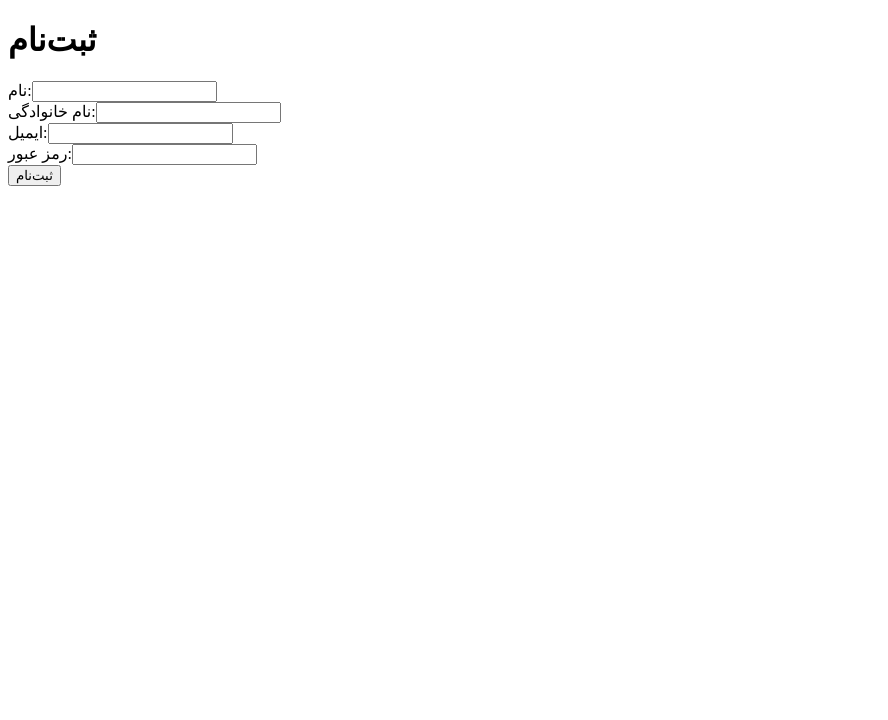
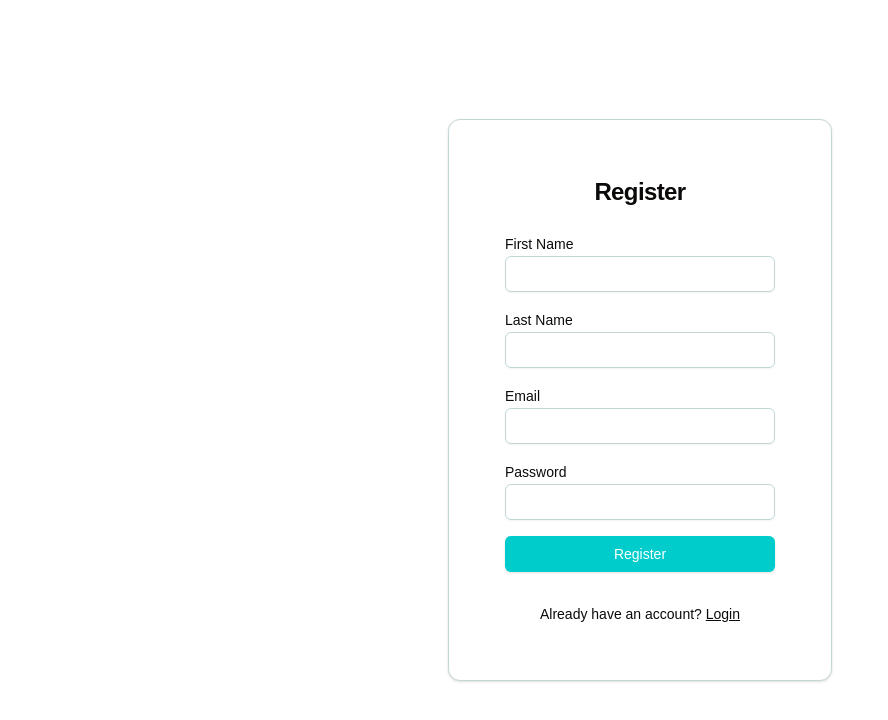
Before and after one commit to MTavakolikia/blogino, a Next.js app: page /register in a window 1280 px wide. Shown: the top 720 px of the page, without its empty margins (0-888 px from the left). Built offline with nearby package versions, Linux system fonts and the light colour scheme.

Commit message:
add some style to auth section

```diff
--- /dev/null
+++ b/src/app/(auth)/forget-password/page.tsx
@@ -0,0 +1,68 @@
+"use client"
+import { useForm } from "react-hook-form";
+import { zodResolver } from "@hookform/resolvers/zod";
+import { useState } from "react";
+import axios from "axios";
+import { ForgotPasswordFormData, forgotPasswordSchema } from "@/lib/validators/auth";
+import { Button } from "@/components/ui/button";
+import { Card, CardContent, CardHeader, CardTitle } from "@/components/ui/card";
+import { Input } from "@/components/ui/input";
+import { Label } from "@/components/ui/label";
+
+export default function ForgotPasswordForm() {
+    const [loading, setLoading] = useState(false);
+    const [error, setError] = useState<string | null>(null);
+    const [success, setSuccess] = useState<string | null>(null);
+
+    const {
+        register,
+        handleSubmit,
+        formState: { errors },
+    } = useForm<ForgotPasswordFormData>({
+        resolver: zodResolver(forgotPasswordSchema),
+    });
+
+    const onSubmit = async (data: ForgotPasswordFormData) => {
+        setLoading(true);
+        setError(null);
+        setSuccess(null);
+
+        try {
+            const response = await axios.post("/api/forgot-password", data);
+            setSuccess(response.data.message || "Password reset link sent!");
+        } catch (err: any) {
+            if (err.response && err.response.data) {
+                setError(err.response.data.error || "An error occurred.");
+            } else {
+                setError("An error occurred, please try again.");
+            }
+        } finally {
+            setLoading(false);
+        }
+    };
+
+
+    return (
+        <Card className="max-w-md mx-auto p-8">
+            <CardHeader>
+                <CardTitle className="text-2xl text-center">Forgot Password</CardTitle>
+            </CardHeader>
+            <CardContent>
+                {error && <p className="text-red-500 text-sm mb-4">{error}</p>}
+                {success && <p className="text-green-500 text-sm mb-4">{success}</p>}
+                <form onSubmit={handleSubmit(onSubmit)} className="space-y-4">
+                    <div>
+                        <Label htmlFor="email">Email</Label>
+                        <Input id="email" type="email" {...register("email")} />
+                        {errors.email && (
+                            <p className="text-red-500 text-sm mt-1">{errors.email.message}</p>
+                        )}
+                    </div>
+                    <Button type="submit" className="w-full" disabled={loading}>
+                        {loading ? "Sending..." : "Send Reset Link"}
+                    </Button>
+                </form>
+            </CardContent>
+        </Card>
+    );
+}
--- a/src/app/(auth)/layout.tsx
+++ b/src/app/(auth)/layout.tsx
@@ -1,3 +1,5 @@
+
+import "@/styles/globals.css";
 
 export default function AuthLayout({
   children,
@@ -7,9 +9,10 @@
   return (
     <html lang="en">
       <body>
-        <main className="h-full w-full flex items-center justify-centerS">
-          {children}
-        </main>
+        <div className="flex min-h-svh w-full items-center justify-center p-6 md:p-10">
+          <div className="w-full max-w-sm">          {children}
+          </div>
+        </div>
       </body>
     </html>
   );
--- a/src/app/(auth)/login/page.tsx
+++ b/src/app/(auth)/login/page.tsx
@@ -1,11 +1,24 @@
+"use client"
 
-"use client"
 import { useForm } from "react-hook-form";
 import * as z from "zod";
 import { zodResolver } from "@hookform/resolvers/zod";
 import axios from "axios";
 import { useRouter } from "next/navigation";
 import useUserStore from "@/store/userStore";
+import { motion } from "framer-motion";
+import { cn } from "@/lib/utils";
+import { Button } from "@/components/ui/button";
+import {
+    Card,
+    CardContent,
+    CardDescription,
+    CardHeader,
+    CardTitle,
+} from "@/components/ui/card";
+import { Input } from "@/components/ui/input";
+import { Label } from "@/components/ui/label";
+import Link from "next/link";
 
 const loginSchema = z.object({
     email: z.string().email("ایمیل معتبر نیست"),
@@ -14,7 +27,7 @@
 
 type LoginFormData = z.infer<typeof loginSchema>;
 
-export default function LoginForm() {
+export default function Login({ className, ...props }: React.ComponentPropsWithoutRef<"div">) {
     const {
         register,
         handleSubmit,
@@ -24,47 +37,64 @@
     });
     const { setUser } = useUserStore();
     const router = useRouter();
+
     const onSubmit = async (data: LoginFormData) => {
         try {
             const res = await axios.post("/api/login", data);
-            setUser(res.data)
+            setUser(res.data);
             alert("ورود با موفقیت انجام شد!");
-            // window.location.href = "/dashboard";
-            router.push("/dashboard"); // Use router.push for redirection
-
+            router.push("/dashboard");
         } catch (err: any) {
             alert(err.response?.data?.error || "خطایی رخ داد.");
         }
     };
 
     return (
-        <form onSubmit={handleSubmit(onSubmit)} className="space-y-4">
-            <div>
-                <label className="block text-sm font-medium text-gray-700">ایمیل:</label>
-                <input
-                    {...register("email")}
-                    type="email"
-                    className="mt-1 block w-full px-3 py-2 border border-gray-300 rounded-md shadow-sm focus:outline-none focus:ring-indigo-500 focus:border-indigo-500 sm:text-sm"
-                />
-                {errors.email && <p className="text-red-500">{errors.email.message}</p>}
-            </div>
 
-            <div>
-                <label className="block text-sm font-medium text-gray-700">رمز عبور:</label>
-                <input
-                    {...register("password")}
-                    type="password"
-                    className="mt-1 block w-full px-3 py-2 border border-gray-300 rounded-md shadow-sm focus:outline-none focus:ring-indigo-500 focus:border-indigo-500 sm:text-sm"
-                />
-                {errors.password && <p className="text-red-500">{errors.password.message}</p>}
-            </div>
+        <motion.div
+            initial={{ opacity: 0, y: 20 }}
+            animate={{ opacity: 1, y: 0 }}
+            transition={{ duration: 0.5 }}
+            className={cn("flex flex-col gap-6", className)}
+            {...props}
+        >
 
-            <button
-                type="submit"
-                className="w-full flex justify-center py-2 px-4 border border-transparent rounded-md shadow-sm text-sm font-medium text-white bg-indigo-600 hover:bg-indigo-700 focus:outline-none focus:ring-2 focus:ring-offset-2 focus:ring-indigo-500"
-            >
-                ورود
-            </button>
-        </form>
+            <Card>
+                <CardHeader>
+                    <CardTitle className="text-2xl">Login</CardTitle>
+                    <CardDescription>
+                        Enter your email below to login to your account
+                    </CardDescription>
+                </CardHeader>
+                <CardContent>
+                    <form onSubmit={handleSubmit(onSubmit)} className="space-y-4">
+                        <div className="grid gap-2">
+                            <Label htmlFor="email">Email</Label>
+                            <Input {...register("email")} id="email" type="email" placeholder="m@example.com" />
+                            {errors.email && <p className="text-red-500 text-sm">{errors.email.message}</p>}
+                        </div>
+                        <div className="grid gap-2">
+                            <div className="flex items-center justify-between">
+                                <Label htmlFor="password">Password</Label>
+                                <Link href="/forget-password" className="text-sm text-indigo-600 hover:underline">                    Forgot your password?
+                                </Link>
+                            </div>
+                            <Input {...register("password")} id="password" type="password" />
+                            {errors.password && <p className="text-red-500 text-sm">{errors.password.message}</p>}
+                        </div>
+                        <motion.div whileHover={{ scale: 1.05 }}>
+                            <Button type="submit" className="w-full">Login</Button>
+                        </motion.div>
+
+                    </form>
+                    <div className="mt-8 text-center text-sm">
+                        Don&apos;t have an account?{" "}
+                        <Link href="/register" className="underline">                Sign up
+                        </Link>
+                    </div>
+                </CardContent>
+            </Card>
+        </motion.div>
+
     );
 }
--- a/src/app/(auth)/register/page.tsx
+++ b/src/app/(auth)/register/page.tsx
@@ -4,6 +4,11 @@
 import { useState } from "react";
 import axios from "axios";
 import { RegisterFormData, registerSchema } from "@/lib/validators/auth";
+import { Button } from "@/components/ui/button";
+import { Card, CardContent, CardHeader, CardTitle } from "@/components/ui/card";
+import { Input } from "@/components/ui/input";
+import { Label } from "@/components/ui/label";
+import Link from "next/link";
 
 export default function RegisterForm() {
     const [loading, setLoading] = useState(false);
@@ -23,12 +28,12 @@
 
         try {
             const response = await axios.post("/api/register", data);
-            alert(response.data.message || "ثبت‌نام با موفقیت انجام شد!");
+            alert(response.data.message || "Registration successful!");
         } catch (err: any) {
             if (err.response && err.response.data) {
-                setError(err.response.data.error || "خطایی رخ داد.");
+                setError(err.response.data.error || "An error occurred.");
             } else {
-                setError("خطایی رخ داد، لطفاً دوباره امتحان کنید.");
+                setError("An error occurred, please try again.");
             }
         } finally {
             setLoading(false);
@@ -36,66 +41,56 @@
     };
 
     return (
-        <div className="max-w-md mx-auto p-8 bg-white shadow-lg rounded-lg">
-            <h1 className="text-2xl font-bold mb-6 text-center">ثبت‌نام</h1>
+        <Card className="max-w-md mx-auto p-8">
+            <CardHeader>
+                <CardTitle className="text-2xl text-center">Register</CardTitle>
+            </CardHeader>
+            <CardContent>
                 {error && <p className="text-red-500 text-sm mb-4">{error}</p>}
                 <form onSubmit={handleSubmit(onSubmit)} className="space-y-4">
                     <div>
-                    <label className="block text-sm font-medium text-gray-700">نام:</label>
-                    <input
-                        {...register("firstName")}
-                        type="text"
-                        className="mt-1 block w-full px-3 py-2 border border-gray-300 rounded-md shadow-sm focus:outline-none focus:ring-indigo-500 focus:border-indigo-500 sm:text-sm"
-                    />
+                        <Label htmlFor="firstName">First Name</Label>
+                        <Input id="firstName" {...register("firstName")} />
                         {errors.firstName && (
                             <p className="text-red-500 text-sm mt-1">{errors.firstName.message}</p>
                         )}
                     </div>
 
                     <div>
-                    <label className="block text-sm font-medium text-gray-700">نام خانوادگی:</label>
-                    <input
-                        {...register("lastName")}
-                        type="text"
-                        className="mt-1 block w-full px-3 py-2 border border-gray-300 rounded-md shadow-sm focus:outline-none focus:ring-indigo-500 focus:border-indigo-500 sm:text-sm"
-                    />
+                        <Label htmlFor="lastName">Last Name</Label>
+                        <Input id="lastName" {...register("lastName")} />
                         {errors.lastName && (
                             <p className="text-red-500 text-sm mt-1">{errors.lastName.message}</p>
                         )}
                     </div>
 
                     <div>
-                    <label className="block text-sm font-medium text-gray-700">ایمیل:</label>
-                    <input
-                        {...register("email")}
-                        type="email"
-                        className="mt-1 block w-full px-3 py-2 border border-gray-300 rounded-md shadow-sm focus:outline-none focus:ring-indigo-500 focus:border-indigo-500 sm:text-sm"
-                    />
+                        <Label htmlFor="email">Email</Label>
+                        <Input id="email" type="email" {...register("email")} />
                         {errors.email && (
                             <p className="text-red-500 text-sm mt-1">{errors.email.message}</p>
                         )}
                     </div>
 
                     <div>
-                    <label className="block text-sm font-medium text-gray-700">رمز عبور:</label>
-                    <input
-                        {...register("password")}
-                        type="password"
-                        className="mt-1 block w-full px-3 py-2 border border-gray-300 rounded-md shadow-sm focus:outline-none focus:ring-indigo-500 focus:border-indigo-500 sm:text-sm"
-                    />
+                        <Label htmlFor="password">Password</Label>
+                        <Input id="password" type="password" {...register("password")} />
                         {errors.password && (
                             <p className="text-red-500 text-sm mt-1">{errors.password.message}</p>
                         )}
                     </div>
 
-                <button
-                    type="submit"
-                    disabled={loading}
-                    className="w-full flex justify-center py-2 px-4 border border-transparent rounded-md shadow-sm text-sm font-medium text-white bg-indigo-600 hover:bg-indigo-700 focus:outline-none focus:ring-2 focus:ring-offset-2 focus:ring-indigo-500"
-                >
-                    {loading ? "در حال ثبت‌نام..." : "ثبت‌نام"}
-                </button>
+                    <Button type="submit" className="w-full" disabled={loading}>
+                        {loading ? "Registering..." : "Register"}
+                    </Button>
                 </form>
+                <div className="mt-8 text-center text-sm">
+                    Already have an account?{" "}
+                    <Link href="/Login" className="underline">
+                        Login
+                    </Link>
                 </div>
+            </CardContent>
+        </Card>
     );
 }
--- a/src/app/dashboard/layout.tsx
+++ b/src/app/dashboard/layout.tsx
@@ -1,14 +1,20 @@
 import { AppSidebar } from "@/components/sidebar/app-sidebar"
 import "@/styles/globals.css";
-
 import { SidebarProvider, SidebarTrigger } from "@/components/ui/sidebar"
 import { Separator } from "@/components/ui/separator";
-import { Breadcrumb, BreadcrumbItem, BreadcrumbLink, BreadcrumbList, BreadcrumbPage, BreadcrumbSeparator } from "@/components/ui/breadcrumb";
+import { ThemeToggler } from "@/components/navbar/ThemeToggler";
+import { ThemeProvider } from "@/components/providers/ThemeProvider";
 
 export default function Layout({ children }: { children: React.ReactNode }) {
   return (
     <html>
       <body>
+        <ThemeProvider
+          attribute="class"
+          defaultTheme="system"
+          enableSystem
+          disableTransitionOnChange
+        >
           <SidebarProvider>
             <AppSidebar />
             <main>
@@ -16,24 +22,14 @@
                 <div className="flex items-center gap-2 px-4">
                   <SidebarTrigger className="-ml-1" />
                   <Separator orientation="vertical" className="mr-2 h-4" />
-                <Breadcrumb>
-                  <BreadcrumbList>
-                    <BreadcrumbItem className="hidden md:block">
-                      <BreadcrumbLink href="#">
-                        Building Your Application
-                      </BreadcrumbLink>
-                    </BreadcrumbItem>
-                    <BreadcrumbSeparator className="hidden md:block" />
-                    <BreadcrumbItem>
-                      <BreadcrumbPage>Data Fetching</BreadcrumbPage>
-                    </BreadcrumbItem>
-                  </BreadcrumbList>
-                </Breadcrumb>
+                  <ThemeToggler />
+
                 </div>
               </header>
               {children}
             </main>
           </SidebarProvider>
+        </ThemeProvider>
       </body>
     </html>
   )
--- /dev/null
+++ b/src/components/login-form.tsx
@@ -0,0 +1,68 @@
+import { cn } from "@/lib/utils"
+import { Button } from "@/components/ui/button"
+import {
+  Card,
+  CardContent,
+  CardDescription,
+  CardHeader,
+  CardTitle,
+} from "@/components/ui/card"
+import { Input } from "@/components/ui/input"
+import { Label } from "@/components/ui/label"
+
+export default function LoginForm({
+  className,
+  ...props
+}: React.ComponentPropsWithoutRef<"div">) {
+  return (
+    <div className={cn("flex flex-col gap-6", className)} {...props}>
+      <Card>
+        <CardHeader>
+          <CardTitle className="text-2xl">Login</CardTitle>
+          <CardDescription>
+            Enter your email below to login to your account
+          </CardDescription>
+        </CardHeader>
+        <CardContent>
+          <form>
+            <div className="flex flex-col gap-6">
+              <div className="grid gap-2">
+                <Label htmlFor="email">Email</Label>
+                <Input
+                  id="email"
+                  type="email"
+                  placeholder="m@example.com"
+                  required
+                />
+              </div>
+              <div className="grid gap-2">
+                <div className="flex items-center">
+                  <Label htmlFor="password">Password</Label>
+                  <a
+                    href="#"
+                    className="ml-auto inline-block text-sm underline-offset-4 hover:underline"
+                  >
+                    Forgot your password?
+                  </a>
+                </div>
+                <Input id="password" type="password" required />
+              </div>
+              <Button type="submit" className="w-full">
+                Login
+              </Button>
+              <Button variant="outline" className="w-full">
+                Login with Google
+              </Button>
+            </div>
+            <div className="mt-4 text-center text-sm">
+              Don&apos;t have an account?{" "}
+              <a href="#" className="underline underline-offset-4">
+                Sign up
+              </a>
+            </div>
+          </form>
+        </CardContent>
+      </Card>
+    </div>
+  )
+}
--- a/src/components/navbar/UserDropDownButton.tsx
+++ b/src/components/navbar/UserDropDownButton.tsx
@@ -23,16 +23,16 @@
             </DropdownMenuTrigger>
             <DropdownMenuContent align="end">
                 <DropdownMenuItem>
-                    <Link href={"/login"}>
-                        <LogIn />
+                    <Link href={"/login"} className="flex items-center gap-3">
+                        <LogIn size={20} />
                         Login
                     </Link>
 
                 </DropdownMenuItem>
                 <DropdownMenuItem>
-                    <Link href={"/register"}>
+                    <Link className="flex items-center gap-3" href={"/register hover:text-cyan-800"}>
 
-                        <UserCheck />Signup
+                        <UserCheck size={20} />Signup
                     </Link>
                 </DropdownMenuItem>
             </DropdownMenuContent>
--- /dev/null
+++ b/src/components/ui/card.tsx
@@ -0,0 +1,76 @@
+import * as React from "react"
+
+import { cn } from "@/lib/utils"
+
+const Card = React.forwardRef<
+  HTMLDivElement,
+  React.HTMLAttributes<HTMLDivElement>
+>(({ className, ...props }, ref) => (
+  <div
+    ref={ref}
+    className={cn(
+      "rounded-xl border bg-card text-card-foreground shadow",
+      className
+    )}
+    {...props}
+  />
+))
+Card.displayName = "Card"
+
+const CardHeader = React.forwardRef<
+  HTMLDivElement,
+  React.HTMLAttributes<HTMLDivElement>
+>(({ className, ...props }, ref) => (
+  <div
+    ref={ref}
+    className={cn("flex flex-col space-y-1.5 p-6", className)}
+    {...props}
+  />
+))
+CardHeader.displayName = "CardHeader"
+
+const CardTitle = React.forwardRef<
+  HTMLDivElement,
+  React.HTMLAttributes<HTMLDivElement>
+>(({ className, ...props }, ref) => (
+  <div
+    ref={ref}
+    className={cn("font-semibold leading-none tracking-tight", className)}
+    {...props}
+  />
+))
+CardTitle.displayName = "CardTitle"
+
+const CardDescription = React.forwardRef<
+  HTMLDivElement,
+  React.HTMLAttributes<HTMLDivElement>
+>(({ className, ...props }, ref) => (
+  <div
+    ref={ref}
+    className={cn("text-sm text-muted-foreground", className)}
+    {...props}
+  />
+))
+CardDescription.displayName = "CardDescription"
+
+const CardContent = React.forwardRef<
+  HTMLDivElement,
+  React.HTMLAttributes<HTMLDivElement>
+>(({ className, ...props }, ref) => (
+  <div ref={ref} className={cn("p-6 pt-0", className)} {...props} />
+))
+CardContent.displayName = "CardContent"
+
+const CardFooter = React.forwardRef<
+  HTMLDivElement,
+  React.HTMLAttributes<HTMLDivElement>
+>(({ className, ...props }, ref) => (
+  <div
+    ref={ref}
+    className={cn("flex items-center p-6 pt-0", className)}
+    {...props}
+  />
+))
+CardFooter.displayName = "CardFooter"
+
+export { Card, CardHeader, CardFooter, CardTitle, CardDescription, CardContent }
--- a/src/lib/validators/auth.ts
+++ b/src/lib/validators/auth.ts
@@ -14,3 +14,10 @@
     password: z.string().min(6, "رمز عبور حداقل 6 کاراکتر باید باشد"),
 });
 export type LoginFormData = z.infer<typeof loginSchema>;
+
+
+export const forgotPasswordSchema = z.object({
+    email: z.string().email("Invalid email address"),
+});
+
+export type ForgotPasswordFormData = z.infer<typeof forgotPasswordSchema>;
```
Lines whose indentation alone changed are shown as unchanged.
